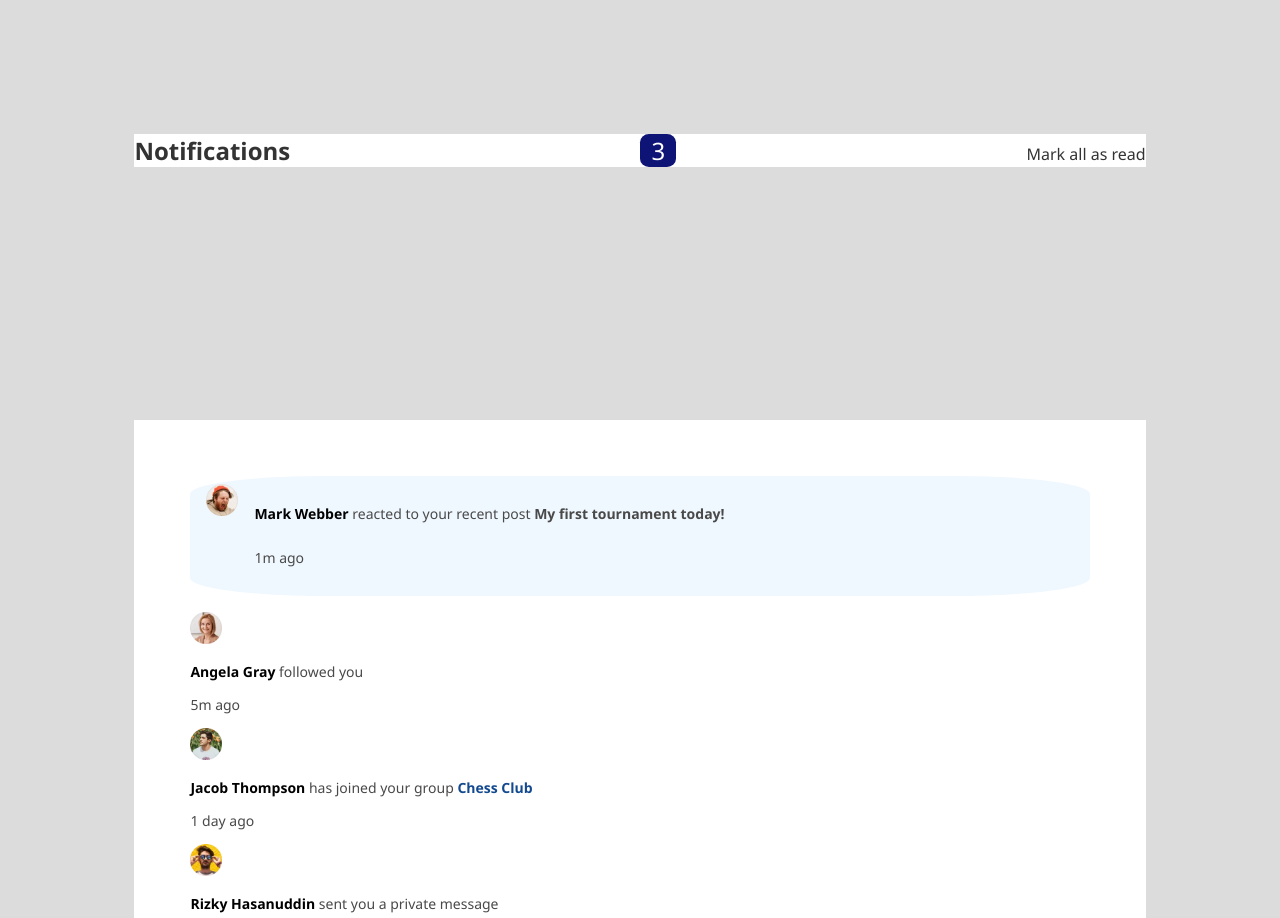
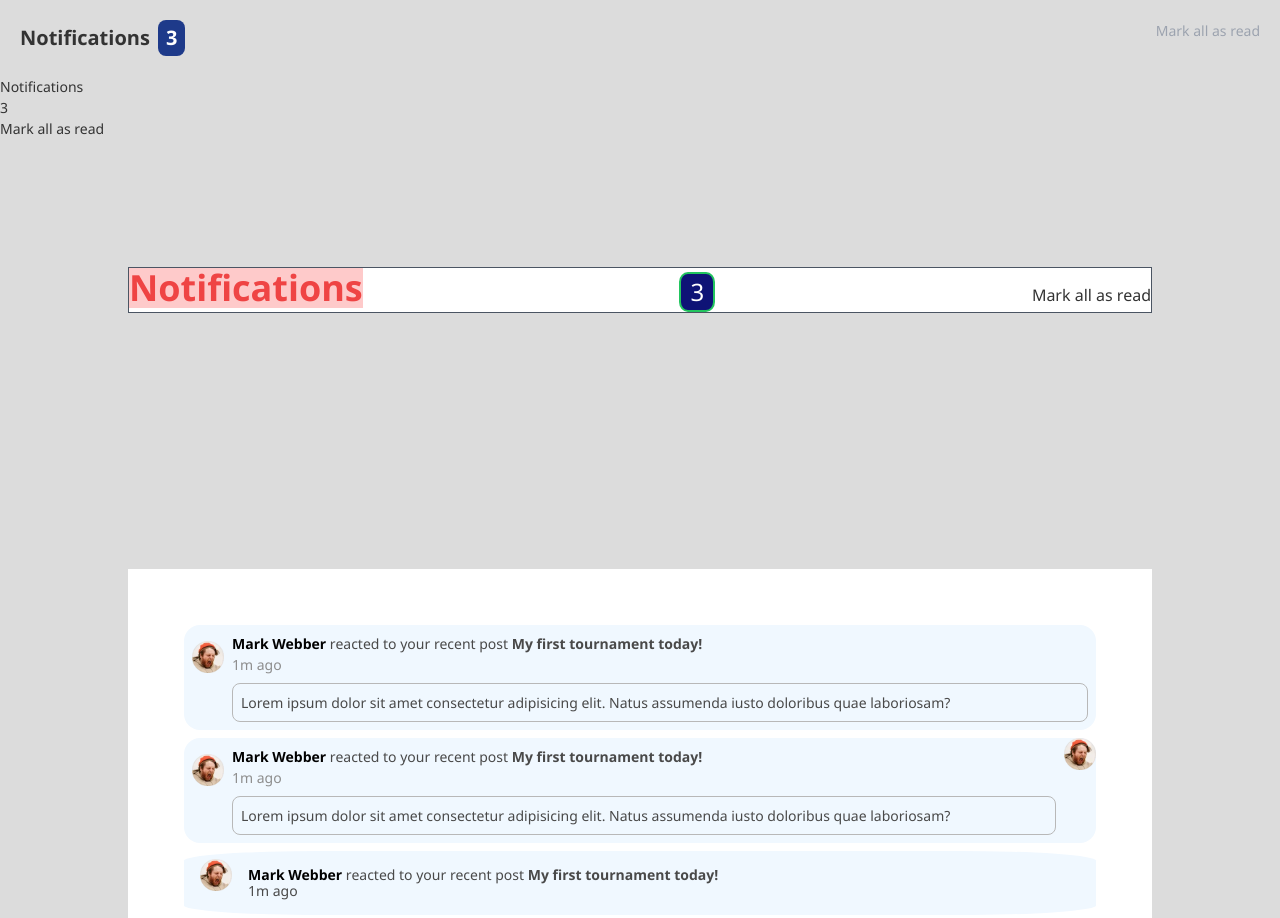
Before and after one commit to yellowcape/notifs-page-frontend-mentor-challenge, a plain HTML site: page notifications-page-main/index.html in a window 1280 px wide. Shown: the top 918 px of the page. Drawn offline with nearby package versions, Linux system fonts and the light colour scheme.

Commit message:
Working on layout etc with neil
Co-authored-by: Neil Mispelaar <neil.mispelaar@outlook.com>

```diff
--- a/notifications-page-main/index.html
+++ b/notifications-page-main/index.html
@@ -8,16 +8,100 @@
   <title>Notifications page</title>
 
   <link rel="stylesheet" href="styles.css">
+
+  <script src="https://cdn.tailwindcss.com"></script>
 </head>
 <body>
 
-<header>
-    <h2>Notifications</h2>
-    <p>3</p>
+<div class="m-5 flex flex-row flex-nowrap justify-between">
+  <div class="flex flex-row flex-nowrap items-center">
+    <h2 class="font-bold text-xl">Notifications</h2>
+    <p class="ml-2 py-1 px-2 bg-blue-900 text-xl font-bold rounded-lg text-white">3</p>
+  </div>
+  <div class="text-gray-400 hover:text-gray-600">
+    <p>Mark all as read</p>
+  </div>
+</div>
+
+<div class="notification-bar">
+  <div class="notification-bar-heading">
+    <h2 class="notification-bar-heading-h2">Notifications</h2>
+    <p class="notification-bar-heading-number">3</p>
+  </div>
+  <div class="notification-bar-read">
+    <p>Mark all as read</p>
+  </div>
+</div>
+
+<header class="flex flex-row justify-between border border-gray-600">
+    <h2 class="text-4xl text-red-500 bg-red-200">Notifications</h2>
+    <p class="border-2 border-green-500 hover:border-red-400">3</p>
     <h3>Mark all as read</h3>
 </header>
 
 <main>
+
+  <!-- One way to improve but not the end of the world if you don't
+  <ul>
+    <li>
+      <div class="user-bubble active-background">
+        <img src="./assets/images/avatar-mark-webber.webp" alt="Mark Webber Profile Picture" class="user-bubble-image" />
+        <div class="user-bubble-content">
+          <p class="user-bubble-content-blurb">
+            <span>
+              <strong class="profile-name">
+              Mark Webber</strong>
+              reacted to your recent post
+              <strong class="bold-at-end-of-notif">My first tournament today!</strong>
+          </span></p>
+          <p class="user-bubble-content-time">
+            1m ago
+          </p>
+        </div>
+      </div>
+    </li>
+  </ul>
+  -->
+
+  <h1 class="sr-only">Messages</h1>
+
+  <div class="user-bubble active-background">
+    <img src="./assets/images/avatar-mark-webber.webp" alt="Mark Webber Profile Picture" class="user-bubble-image" />
+    <div class="user-bubble-content">
+      <p class="user-bubble-content-blurb">
+        <span>
+          <strong class="profile-name">
+          Mark Webber</strong>
+          reacted to your recent post
+          <strong class="bold-at-end-of-notif">My first tournament today!</strong>
+      </span></p>
+      <p class="user-bubble-content-time">
+        1m ago
+      </p>
+      <p class="user-bubble-content-message">Lorem ipsum dolor sit amet consectetur adipisicing elit. Natus assumenda iusto doloribus quae laboriosam?</p>
+
+    </div>
+  </div>
+
+  <div class="user-bubble active-background">
+    <img src="./assets/images/avatar-mark-webber.webp" alt="Mark Webber Profile Picture" class="user-bubble-image" />
+    <div class="user-bubble-content">
+      <p class="user-bubble-content-blurb">
+        <span>
+          <strong class="profile-name">
+          Mark Webber</strong>
+          reacted to your recent post
+          <strong class="bold-at-end-of-notif">My first tournament today!</strong>
+      </span></p>
+      <p class="user-bubble-content-time">
+        1m ago
+      </p>
+      <p class="user-bubble-content-message">Lorem ipsum dolor sit amet consectetur adipisicing elit. Natus assumenda iusto doloribus quae laboriosam?</p>
+
+    </div>
+    <img src="./assets/images/avatar-mark-webber.webp" alt="Mark Webber Profile Picture" class="user-bubble-image-end" />
+  </div>
+
 
   <div class="user-mw">
       <img src="./assets/images/avatar-mark-webber.webp" alt="Mark Webber Profile Picture" class="user-mw-pfp" />
--- a/notifications-page-main/styles.css
+++ b/notifications-page-main/styles.css
@@ -103,8 +103,43 @@ main {
            }
 
 
+/* User bubble styles */
+.user-bubble {
+    display: flex;
+    flex-direction: row;
+    flex-wrap: nowrap;
+    justify-content: flex-start;
+    align-items: flex-start;
+}
 
+.active-background {
+    background-color: aliceblue;
+    border-radius: 1rem;
+}
 
+.user-bubble-image {
+    margin-left: 0.5rem;
+    margin-top: 1rem;
+}
+
+.user-bubble-content{
+    flex-grow: 1;
+}
+
+.user-bubble-content-time {
+    color: #8d8d8d;
+}
+
+.user-bubble-content-message{
+    border: 1px solid #b8b8b8 ;
+    border-radius: 0.5rem;
+    padding: 0.5rem;
+    margin-top: 0.5rem;
+}
+
+.user-bubble-image-end {
+
+}
 
 /* start of individual notifcation styling */
             .user-mw {
@@ -179,3 +214,16 @@ a {
 a:hover {
     color: red;
 }
+
+/* SR-ONLY */
+.sr-only {
+    position: absolute;
+    width: 1px;
+    height: 1px;
+    padding: 0;
+    margin: -1px;
+    overflow: hidden;
+    clip: rect(0, 0, 0, 0);
+    white-space: nowrap;
+    border-width: 0;
+}
```
